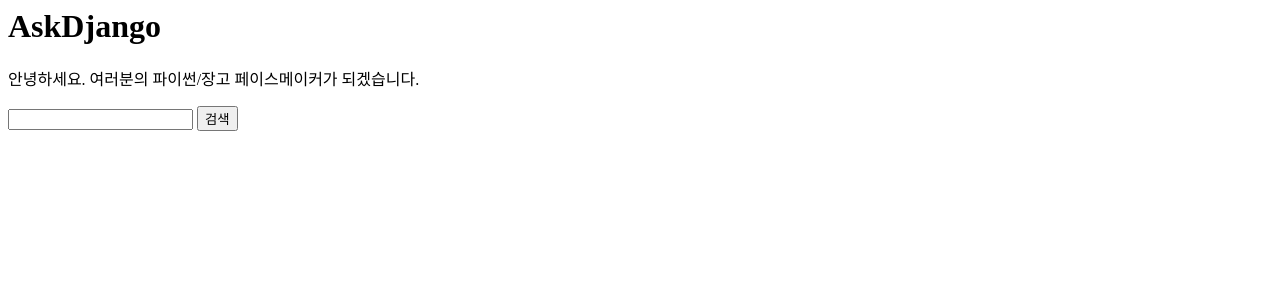
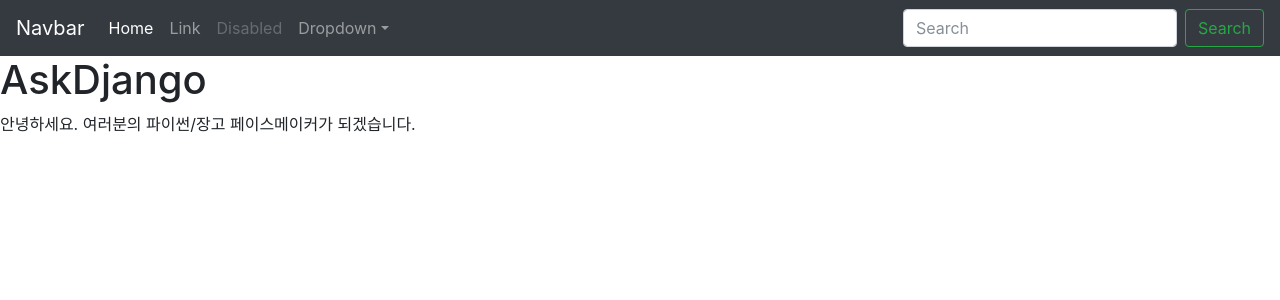
Before and after one commit to CodingSta/dip-kakaobot-2017, a Django app: page /blog/ in a window 1280 px wide. Shown: the top 300 px of the page. Run offline with Django 3.2, Linux system fonts and the light colour scheme; data that the repository does not hold is empty; some libraries are stand-ins or nearby versions.

Commit message:
bootstrap 스타일 적요

```diff
--- a/blog/templates/blog/post_list.html
+++ b/blog/templates/blog/post_list.html
@@ -1,13 +1,51 @@
+<!doctype html>
+<html>
+<head>
+    <meta charset="utf-8" />
+    <title>AskDjango's 블로그</title>
+    <link rel="stylesheet" href="https://maxcdn.bootstrapcdn.com/bootstrap/4.0.0-beta.2/css/bootstrap.min.css" />
+</head>
+<body>
+
+        <nav class="navbar navbar-expand-md navbar-dark bg-dark">
+                <a class="navbar-brand" href="#">Navbar</a>
+                <button class="navbar-toggler" type="button" data-toggle="collapse" data-target="#navbarsExampleDefault" aria-controls="navbarsExampleDefault" aria-expanded="false" aria-label="Toggle navigation">
+                  <span class="navbar-toggler-icon"></span>
+                </button>
+
+                <div class="collapse navbar-collapse" id="navbarsExampleDefault">
+                  <ul class="navbar-nav mr-auto">
+                    <li class="nav-item active">
+                      <a class="nav-link" href="#">Home <span class="sr-only">(current)</span></a>
+                    </li>
+                    <li class="nav-item">
+                      <a class="nav-link" href="#">Link</a>
+                    </li>
+                    <li class="nav-item">
+                      <a class="nav-link disabled" href="#">Disabled</a>
+                    </li>
+                    <li class="nav-item dropdown">
+                      <a class="nav-link dropdown-toggle" href="http://example.com" id="dropdown01" data-toggle="dropdown" aria-haspopup="true" aria-expanded="false">Dropdown</a>
+                      <div class="dropdown-menu" aria-labelledby="dropdown01">
+                        <a class="dropdown-item" href="#">Action</a>
+                        <a class="dropdown-item" href="#">Another action</a>
+                        <a class="dropdown-item" href="#">Something else here</a>
+                      </div>
+                    </li>
+                  </ul>
+                  <form class="form-inline my-2 my-lg-0" action="" method="get">
+                    <input class="form-control mr-sm-2" type="text" name="q" value="{{ q }}"
+                        placeholder="Search" aria-label="Search">
+                    <button class="btn btn-outline-success my-2 my-sm-0" type="submit">Search</button>
+                  </form>
+                </div>
+              </nav>
+
 <h1>AskDjango</h1>
 
 <p>
     안녕하세요. 여러분의 파이썬/장고 페이스메이커가 되겠습니다.
 </p>
-
-<form action="" method="get">
-   <input type="text" name="q" value="{{ q }}" />
-   <input type="submit" value="검색" />
-</form>
 
 <table>
     {% for post in post_list %}
@@ -20,3 +58,7 @@
         </tr>
     {% endfor %}
 </table>
+
+
+</body>
+</html>
```
